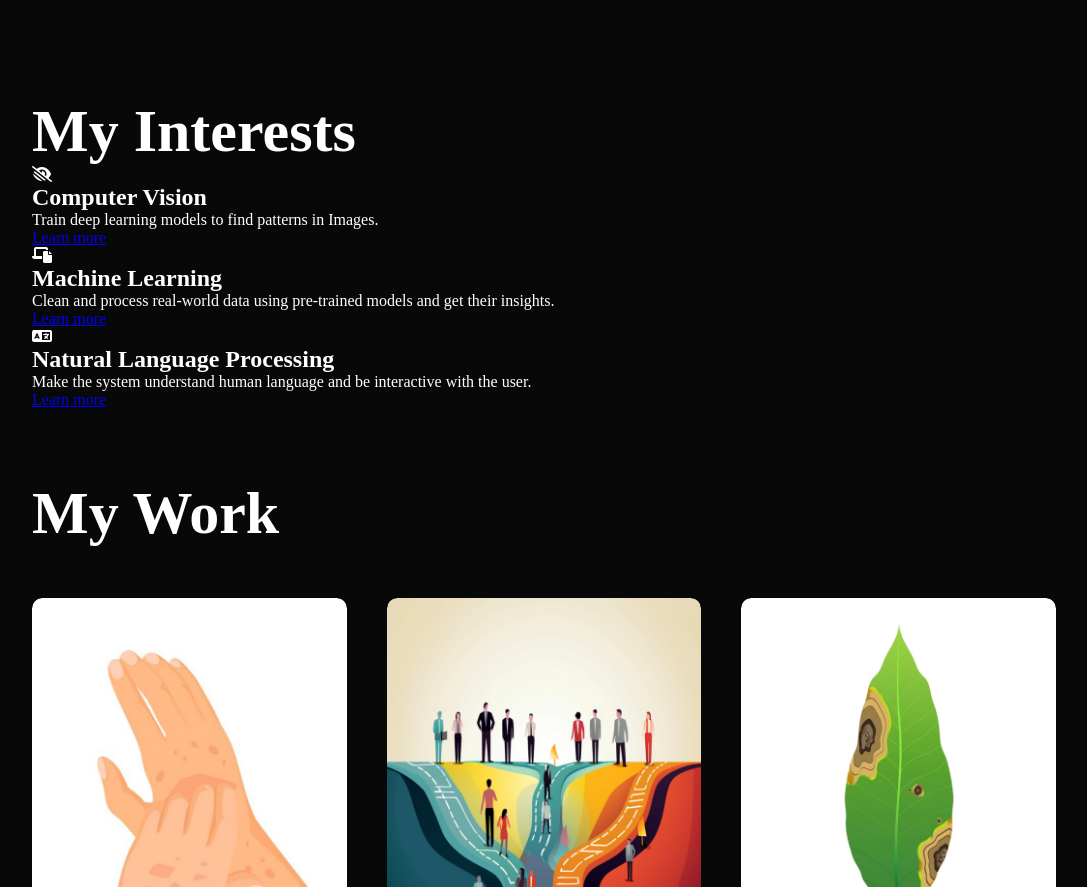
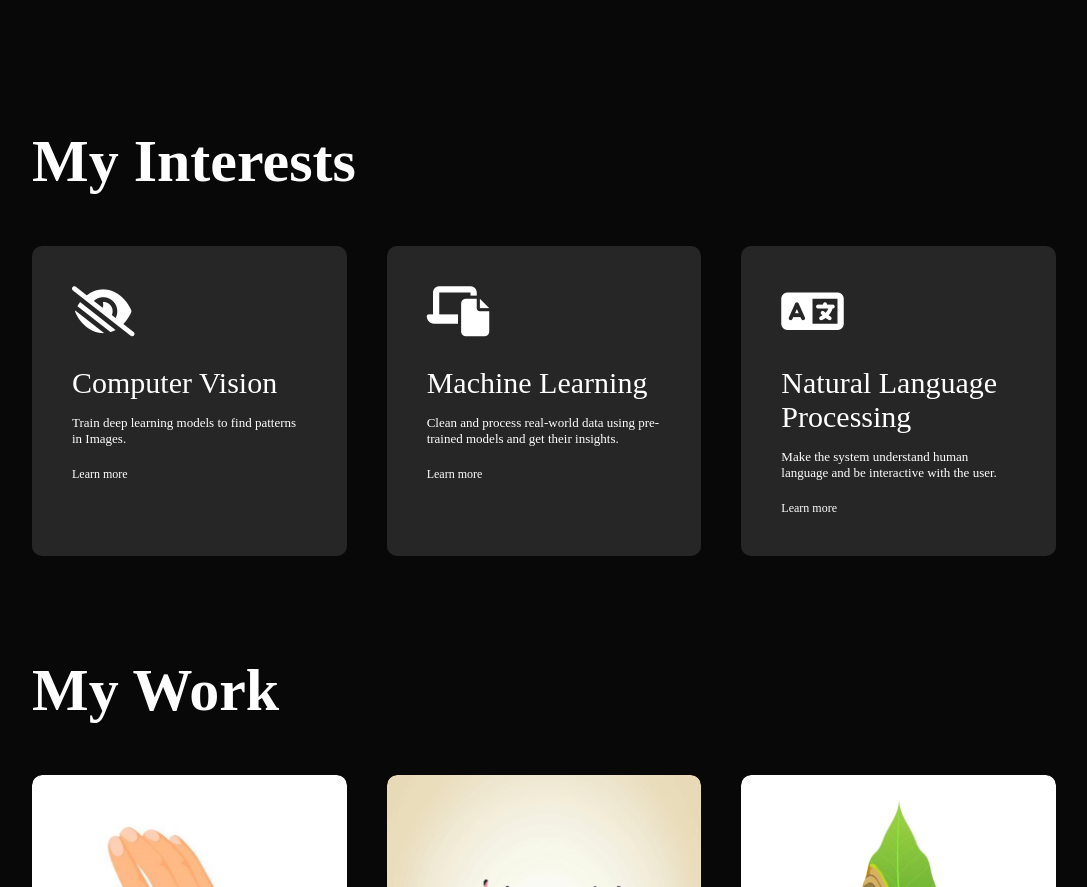
Before and after one commit to AbdulRahmaan03/Portfolio-Website, a plain HTML site: page index.html in a window 1280 px wide. Shown: the part 1305-2192 px from the top of the page, without its empty margins (96-1183 px from the left). Drawn offline with Linux system fonts and the light colour scheme.

Commit message:
Update style.css

```diff
--- a/style.css
+++ b/style.css
@@ -166,20 +166,20 @@ nav ul li a:hover::after{
     display: inline-block;
 }
 
-/* -- ---------services--------- -- */
+/* -- ---------interests--------- -- */
 
-#services{
+#interests{
     padding: 30px 0;
 }
 
-.services-list{
+.interests-list{
     display: grid;
     grid-template-columns: repeat(auto-fit, minmax(250px, 1fr));
     grid-gap: 40px;
     margin-top: 50px;
 }
 
-.services-list div{
+.interests-list div{
     background: #262626;
     padding: 40px;
     font-size: 13px;
@@ -188,18 +188,18 @@ nav ul li a:hover::after{
     transition: background 0.5s, transform 0.5s;
 }
 
-.services-list div i{
+.interests-list div i{
     font-size: 50px;
     margin-bottom: 30px;
 }
 
-.services-list div h2{
+.interests-list div h2{
     font-size: 30px;
     font-weight: 500;
     margin-bottom: 15px;
 }
 
-.services-list div a{
+.interests-list div a{
     text-decoration: none;
     color: #fff;
     font-size: 12px;
@@ -207,7 +207,7 @@ nav ul li a:hover::after{
     display: inline-block;
 }
 
-.services-list div:hover{
+.interests-list div:hover{
     background: #D6B56F;
     transform: translateY(-10px);
 }
```
